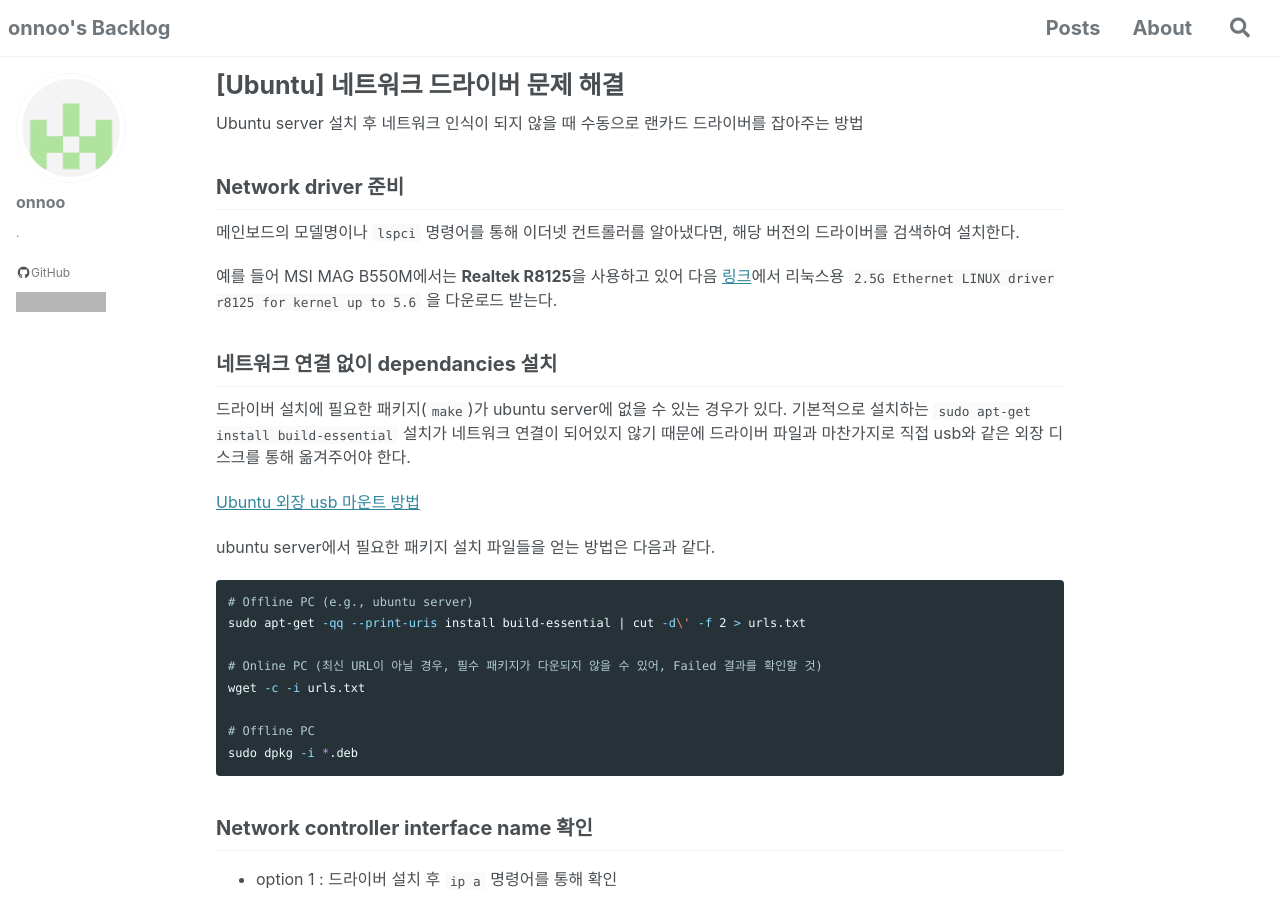
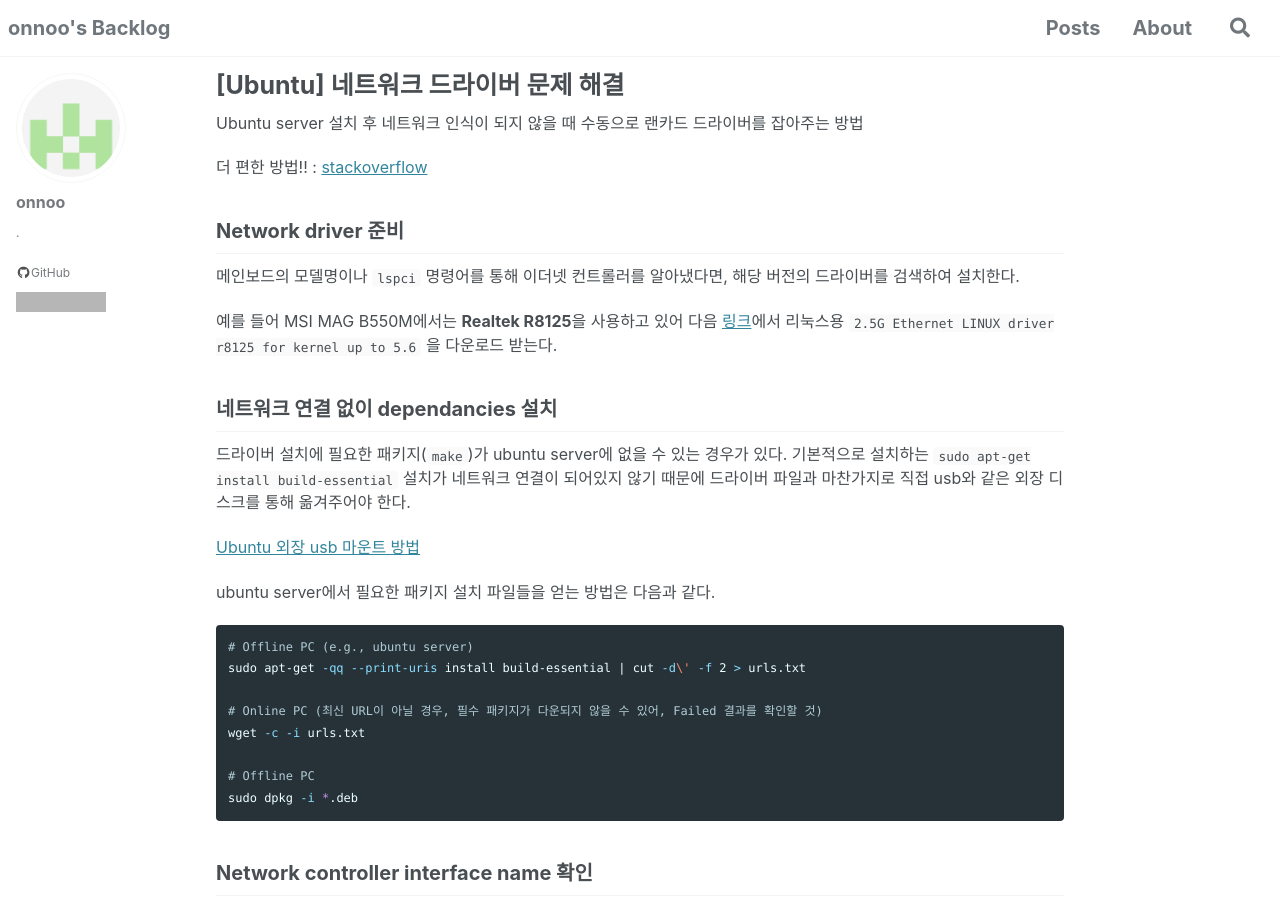
Before and after one commit to onnoo/onnoo.github.io, a Jekyll site: the page built from _posts/2021-09-26-ubuntu-network-driver.md, in a window 1280 px wide and 900 px high. Built offline with Jekyll 4.4.1, drawn with Linux system fonts in a browser that asks for light colours; cached includes are drawn as plain includes; a script that is not in the unit is left out; comment, search, counter and statistics services are not loaded; grey boxes are pictures that could not be loaded.

Commit message:
Update 2021-09-26-ubuntu-network-driver.md

```diff
--- a/_posts/2021-09-26-ubuntu-network-driver.md
+++ b/_posts/2021-09-26-ubuntu-network-driver.md
@@ -10,6 +10,8 @@ tags:
 
 Ubuntu server 설치 후 네트워크 인식이 되지 않을 때 수동으로 랜카드 드라이버를 잡아주는 방법
 
+
+더 편한 방법!! : [stackoverflow](https://askubuntu.com/questions/1287967/cant-get-rtl8125-realtek-driver-working-on-version-20-04?newreg=a18c1d7687e04c26bc0bfc011bee7be1)
 
 ## Network driver 준비
 
```
